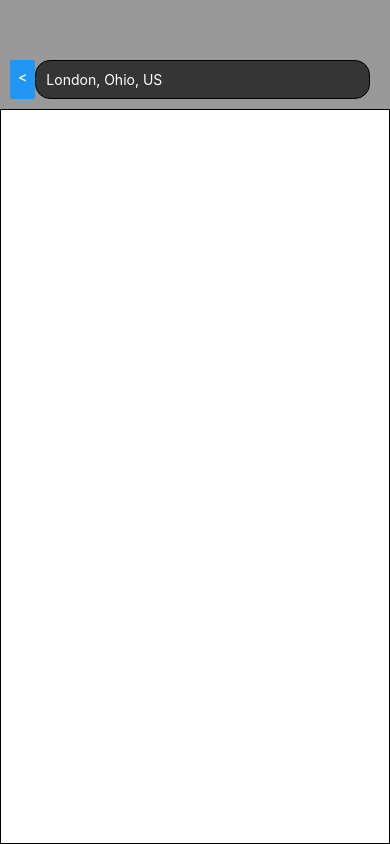
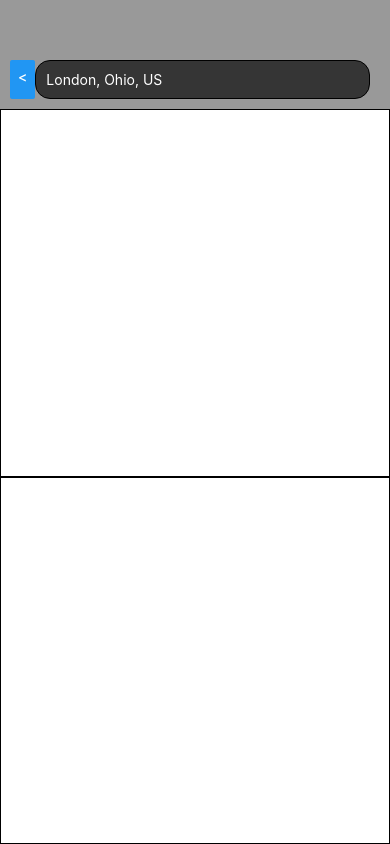
Before and after one commit to hays-b/myWeather, a React Native app: screen / in a window 390 px wide. Built offline with nearby package versions, Linux system fonts and the light colour scheme.

Commit message:
starting on forecast components

```diff
--- a/src/api/index.js
+++ b/src/api/index.js
@@ -37,7 +37,7 @@ try {
   const response = await fetch(url);
   const data = await response.json();
 
-  console.log(data)
+  // console.log(data)
 
   return data;
 } catch (error) {
@@ -50,7 +50,7 @@ export async function fetchForecast(
   lat,
   lon
 ) {
-  const url = `${baseURL}/data/2.5/forecast?lat=${lat}&lon=${lon}&appid=${apiKey}`;
+  const url = `${baseURL}/data/2.5/forecast?lat=${lat}&lon=${lon}&appid=${apiKey}&units=imperial`;
 
 try {
   const response = await fetch(url);
--- a/src/components/CurrentForecast/index.js
+++ /dev/null
@@ -1,47 +0,0 @@
-import {
-  Text,
-  View,
-  TextInput,
-  TouchableHighlight,
-  ActivityIndicator,
-  Button,
-} from "react-native";
-
-import React, { useEffect, useState } from "react";
-
-import useAppContext from "../context/useAppContext";
-
-const styles = require("./styles");
-
-export default function CurrentForecast() {
-  const { weather } = useAppContext();
-
-  // const convertKtoF = (temp) => {
-  //         +((1.8 * (temp - 273)) + 32).toFixed(2);
-  // }
-
-  function floatingPointFix(temp) {
-    return +temp.toFixed(2);
-    // This functions simply rounds to the 2nd decimal.
-    // The reason for this: additions and subtractions of decimal numbers can result in incorrect answers in JavaScript, eg. 2.2 + 2.1 = 4.300000000000001
-  }
-
-  const fahrenheitTemp = floatingPointFix(
-    (weather?.main.temp - 273.15) * 1.8 + 32
-  );
-
-  const celsiusTemp = floatingPointFix(weather?.main.temp - 273.15);
-
-  return (
-    <View style={styles.container}>
-      {weather ? (
-        <>
-          <Text>
-          {weather.weather[0].description}, temp: {fahrenheitTemp}F
-        </Text>
-          <Text>temp: {celsiusTemp}C</Text>
-        </>
-      ) : null}
-    </View>
-  );
-}
--- /dev/null
+++ b/src/components/CurrentWeather/index.js
@@ -0,0 +1,47 @@
+import {
+  Text,
+  View,
+  TextInput,
+  TouchableHighlight,
+  ActivityIndicator,
+  Button,
+} from "react-native";
+
+import React, { useEffect, useState } from "react";
+
+import useAppContext from "../context/useAppContext";
+
+const styles = require("./styles");
+
+export default function CurrentWeather() {
+  const { weather, forecast } = useAppContext();
+
+  console.log(forecast)
+
+//   function floatingPointFix(convertedTemp) {
+//     return +convertedTemp.toFixed(2);
+//     // This functions simply rounds to the 2nd decimal.
+//     // The reason for this: additions and subtractions of decimal numbers can result in incorrect answers in JavaScript, eg. 2.2 + 2.1 = 4.300000000000001
+//   }
+
+//   function convertToF (temp) {
+//     return floatingPointFix((temp - 273.15) * 1.8 + 32);
+//   }
+
+// function convertToC (temp) {
+//     return floatingPointFix(weather?.main.temp - 273.15);
+// }
+
+  return (
+    <View style={styles.container}>
+      {weather ? (
+        <>
+          <Text>
+            {weather.weather[0].description}, temp: {weather.main.temp}F
+          </Text>
+          <Text>feels like: {weather.main.feels_like}F</Text>
+        </>
+      ) : null}
+    </View>
+  );
+}
--- /dev/null
+++ b/src/components/Forecast/index.js
@@ -0,0 +1,69 @@
+import {
+    Text,
+    View,
+    TextInput,
+    TouchableHighlight,
+    ActivityIndicator,
+    Button,
+  } from "react-native";
+
+  import React, { useEffect, useState } from "react";
+
+  import useAppContext from "../context/useAppContext";
+
+  const styles = require("./styles");
+
+  export default function Forecast() {
+    const { forecast } = useAppContext();
+
+    const placeholder = forecast?.list[0]
+
+    //     Object {
+    //       "clouds": Object {
+    //         "all": 0,
+    //       },
+    //       "dt": 1667433600,
+    //       "dt_txt": "2022-11-03 00:00:00",
+    //       "main": Object {
+    //         "feels_like": 72.52,
+    //         "grnd_level": 1019,
+    //         "humidity": 67,
+    //         "pressure": 1021,
+    //         "sea_level": 1021,
+    //         "temp": 72.43,
+    //         "temp_kf": 0.11,
+    //         "temp_max": 72.43,
+    //         "temp_min": 72.23,
+    //       },
+    //       "pop": 0,
+    //       "sys": Object {
+    //         "pod": "n",
+    //       },
+    //       "visibility": 10000,
+    //       "weather": Array [
+    //         Object {
+    //           "description": "clear sky",
+    //           "icon": "01n",
+    //           "id": 800,
+    //           "main": "Clear",
+    //         },
+    //       ],
+    //       "wind": Object {
+    //         "deg": 84,
+    //         "gust": 6.71,
+    //         "speed": 4.27,
+    //       },
+    //     },
+
+    return (
+      <View style={styles.container}>
+        {forecast ? (
+          <>
+            <Text>
+              Forecast: {placeholder.main.temp}F
+            </Text>
+          </>
+        ) : null}
+      </View>
+    );
+  }
--- /dev/null
+++ b/src/components/Forecast/styles.js
@@ -0,0 +1,14 @@
+import { StyleSheet } from "react-native";
+
+const styles = StyleSheet.create({
+  container: {
+    display: "flex",
+    flex: 1,
+    backgroundColor: "#fff",
+    alignItems: "center",
+    justifyContent: "center",
+    borderWidth: 1,
+  },
+});
+
+module.exports = styles;
--- a/src/components/Main.js
+++ b/src/components/Main.js
@@ -13,14 +13,16 @@ import React, { useEffect, useState } from "react";
 import AppContextProvider from './context/AppContext';
 
 import Searchbar from "./Searchbar"
-import CurrentForecast from "./CurrentForecast"
+import CurrentWeather from "./CurrentWeather"
+import Forecast from "./Forecast"
 
 export default function Main() {
   return (
     <View style={styles.container}>
         <AppContextProvider>
       <Searchbar />
-      <CurrentForecast />
+      <CurrentWeather />
+      <Forecast />
       <StatusBar style="auto" />
       </AppContextProvider>
     </View>
--- a/src/components/Searchbar/index.js
+++ b/src/components/Searchbar/index.js
@@ -9,7 +9,7 @@ import {
 
 import React, { useEffect, useState } from "react";
 
-import { fetchQueryResults, fetchWeather } from "../../api";
+import { fetchQueryResults, fetchWeather, fetchForecast } from "../../api";
 
 import useAppContext from "../context/useAppContext";
 
@@ -21,6 +21,8 @@ export default function Searchbar() {
     setResult,
     weather,
     setWeather,
+    forecast,
+    setForecast,
     searchTerm,
     setSearchTerm,
     dropdown,
@@ -48,7 +50,13 @@ export default function Searchbar() {
       const data = await fetchWeather(location.lat, location.lon);
       setWeather(data);
     };
+    const displayForecast = async () => {
+      const data = await fetchForecast(location.lat, location.lon);
+      setForecast(data);
+    };
+
     displayWeather();
+    displayForecast();
     // Add to search history
   };
 
--- a/src/components/context/AppContext.js
+++ b/src/components/context/AppContext.js
@@ -7,6 +7,7 @@ const AppContextProvider = ({ children }) => {
 
   const [result, setResult] = useState();
   const [weather, setWeather] = useState();
+  const [forecast, setForecast] = useState();
   const [searchTerm, setSearchTerm] = useState("");
   const [dropdown, setDropdown] = useState(false);
 
@@ -17,6 +18,8 @@ const AppContextProvider = ({ children }) => {
         setResult,
         weather,
         setWeather,
+        forecast,
+        setForecast,
         searchTerm,
         setSearchTerm,
         dropdown,
--- a/src/components/context/useAppContext.js
+++ b/src/components/context/useAppContext.js
@@ -7,6 +7,8 @@ const useAppContext = () => {
     setResult,
     weather,
     setWeather,
+    forecast,
+    setForecast,
     searchTerm,
     setSearchTerm,
     dropdown,
@@ -18,6 +20,8 @@ const useAppContext = () => {
     setResult,
     weather,
     setWeather,
+    forecast,
+    setForecast,
     searchTerm,
     setSearchTerm,
     dropdown,
```
Also changed, not shown: src/components/CurrentWeather/styles.js (renamed from src/components/CurrentForecast/styles.js).
